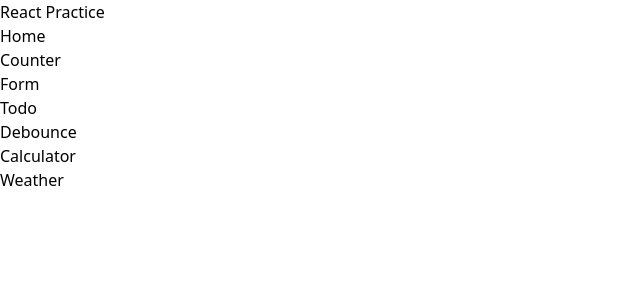
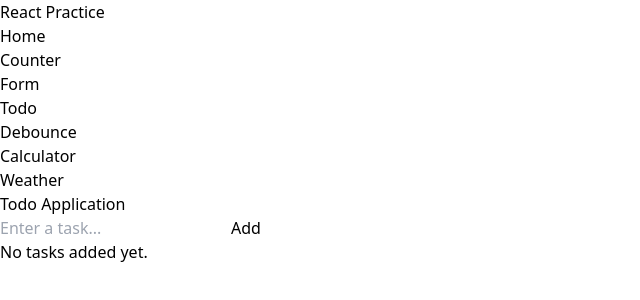
Before and after one commit to Ashu11122000/dashboard, a React (Vite) app: page /todo in a window 1280 px wide. Shown: the top 300 px of the page, without its empty margins (0-640 px from the left). Built offline with nearby package versions, Linux system fonts and the light colour scheme.

Commit message:
Created To-Do Page

```diff
--- a/src/pages/Todo/Todo.jsx
+++ b/src/pages/Todo/Todo.jsx
@@ -0,0 +1,98 @@
+import { useState } from "react";
+import Input from "../../components/ui/Input";
+import Button from "../../components/ui/Button";
+
+const Todo = () => {
+    const [task, setTask] = useState("");
+    const [todos, setTodos] = useState([]);
+
+    const handleAddTodo = () => {
+        if (!task.trim()) return;
+
+        const newTodo = {
+            id: Date.now(),
+            text: task.trim(),
+            completed: false,
+        };
+
+        setTodos([...todos, newTodo]);
+        setTask("");
+    };
+
+    const handleToggleTodo = (id) => {
+        setTodos(
+            todos.map((todo) =>
+                todo.id === id
+                    ? { ...todo, completed: !todo.completed }
+                    : todo
+            )
+        );
+    };
+
+    const handleDeleteTodo = (id) => {
+        setTodos(
+            todos.filter((todo) => todo.id !== id)
+        );
+    };
+
+    return (
+        <div className="min-h-screen bg-gray-100 px-4 py-10">
+            <div className="max-w-2xl mx-auto bg-white shadow-lg rounded-xl p-8">
+                <h1 className="text-3xl font-bold text-center mb-8">
+                    Todo Application
+                </h1>
+
+                <div className="flex gap-3 mb-6">
+                    <Input
+                        type="text"
+                        placeholder="Enter a task..."
+                        value={task}
+                        onChange={(e) => setTask(e.target.value)}
+                    />
+
+                    <Button
+                        onClick={handleAddTodo}
+                        className="bg-blue-600 hover:bg-blue-700"
+                    >
+                        Add
+                    </Button>
+                </div>
+
+                {todos.length === 0 ? (
+                    <p className="text-center text-gray-500">
+                        No tasks added yet.
+                    </p>
+                ) : (
+                    <div className="space-y-3">
+                        {todos.map((todo) => (
+                            <div
+                                key={todo.id}
+                                    className="flex items-center justify-between bg-gray-100 p-4 rounded-lg"
+                            >
+                                <p
+                                    onClick={() => handleToggleTodo(todo.id)}
+                                        className={`flex-1 cursor-pointer ${
+                                        todo.completed
+                                        ? "line-through text-gray-500"
+                                        : "text-gray-800"
+                                    }`}
+                                >
+                                    {todo.text}
+                                </p>
+
+                                <Button
+                                    onClick={() => handleDeleteTodo(todo.id)}
+                                    className="bg-red-500 hover:bg-red-600"
+                                >
+                                    Delete
+                                </Button>
+                            </div>
+                        ))}
+                    </div>
+                )}
+            </div>
+        </div>
+    );
+};
+
+export default Todo;
--- a/src/routes/AppRoutes.jsx
+++ b/src/routes/AppRoutes.jsx
@@ -3,7 +3,7 @@ import { Routes, Route } from "react-router-dom";
 import Home from "../pages/Home/Home";
 import Counter from "../pages/Counter/Counter";
 import Form from "../pages/Form/Form";
-// import Todo from "../pages/Todo";
+import Todo from "../pages/Todo/Todo";
 import Debounce from "../pages/Debounce/Debounce";
 // import Calculator from "../pages/Calculator";
 // import Weather from "../pages/Weather";
@@ -15,8 +15,8 @@ const AppRoutes = () => {
             <Route path="/counter" element={<Counter />} />
             <Route path="/form" element={<Form />} />
             <Route path="/debounce" element={<Debounce />} />
-            {/* <Route path="/todo" element={<Todo />} />
-            <Route path="/calculator" element={<Calculator />} />
+            <Route path="/todo" element={<Todo />} />
+            {/* <Route path="/calculator" element={<Calculator />} />
             <Route path="/weather" element={<Weather />} /> */}
         </Routes>
     );
```
